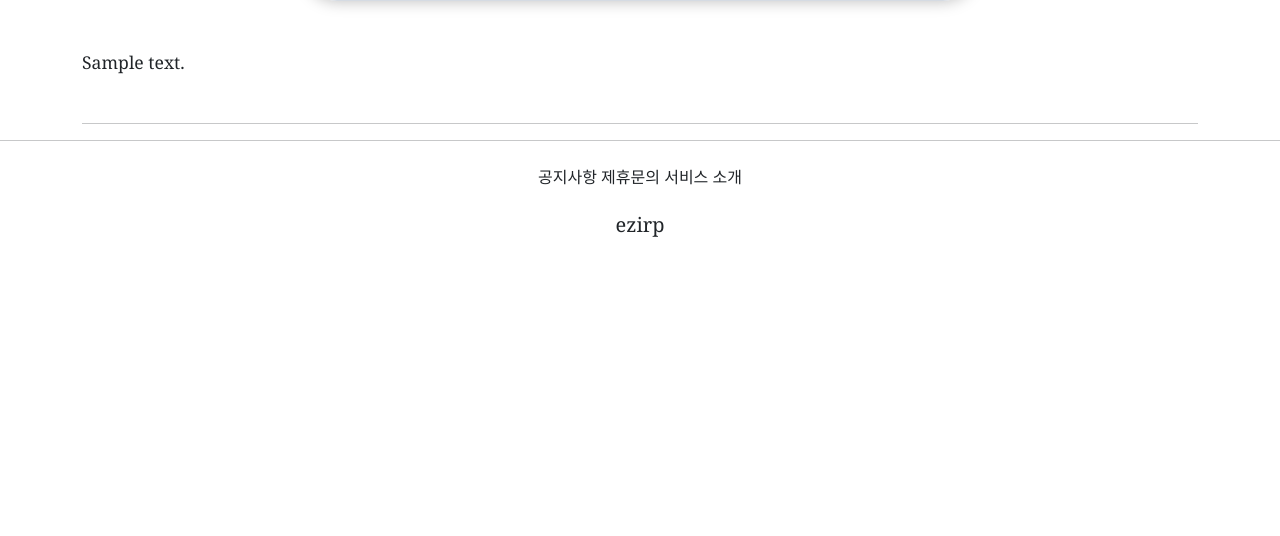
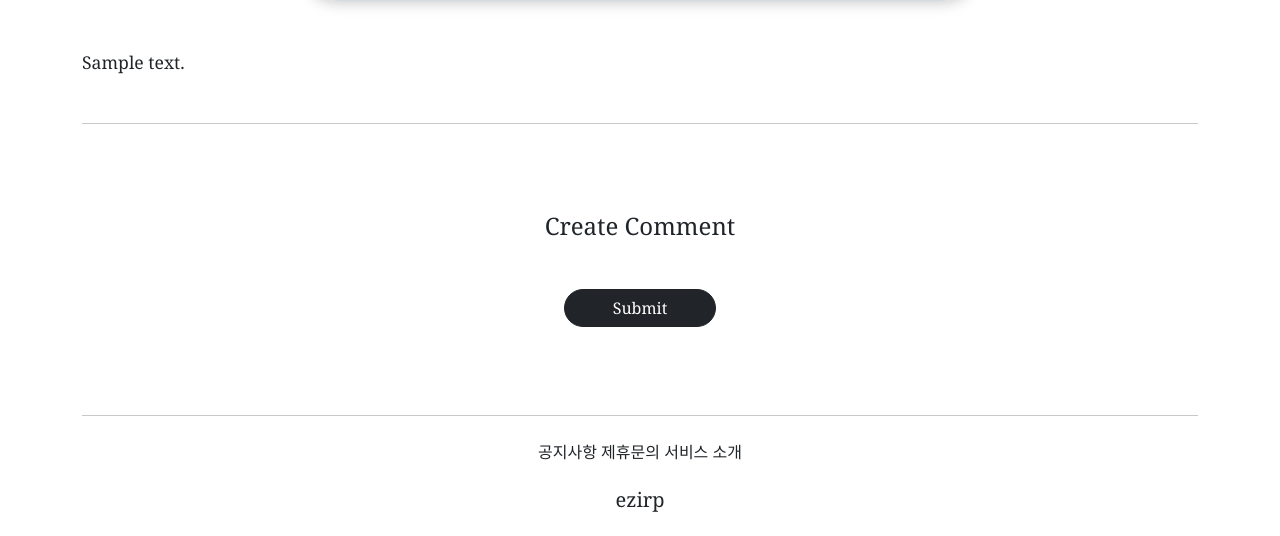
Before and after one commit to yeonsangKim/django_2, a Django app: page /articles/detail/1 in a window 1280 px wide. Shown: the part 932-1468 px from the top of the page. Before the commit the page ends 1169 px from the top, so only its background shows below. Run offline with Django 3.2, Linux system fonts and the light colour scheme; tables that the repository leaves empty hold one stand-in row (values such as "Sample post"); grey boxes marked "Sample" are stand-in pictures; parts of the project's set-up code (start-up, migrations or seed data) failed here and were passed over; some libraries are stand-ins or nearby versions.

Commit message:
django practice

```diff
--- a/GJ_AI_SECOND/settings.py
+++ b/GJ_AI_SECOND/settings.py
@@ -54,7 +54,8 @@ INSTALLED_APPS = [
     'accountapp',
     'bootstrap4',
     'profileapp',
-    'articleapp'
+    'articleapp',
+    'commentapp'
 
 
 
--- a/GJ_AI_SECOND/urls.py
+++ b/GJ_AI_SECOND/urls.py
@@ -25,6 +25,6 @@ urlpatterns = [
     path('accounts/', include('accountapp.urls')),
     path('profiles/', include('profileapp.urls')),
     path('articles/', include('articleapp.urls')),
-    path('comment/', include('commentapp.urls'))
+    path('comments/', include('commentapp.urls'))
 
 ] + static(settings.MEDIA_URL, document_root=settings.MEDIA_ROOT)
--- a/articleapp/templates/articleapp/detail.html
+++ b/articleapp/templates/articleapp/detail.html
@@ -37,9 +37,11 @@
 
         <hr>
 
-        <div>
+        <div class="text-center my-4">
             {#      댓글 내용, 댓글 작성창      #}
+
+            {% include 'commentapp/create.html' %}
+
         </div>
-    </div>
 
 {% endblock %}
--- a/articleapp/views.py
+++ b/articleapp/views.py
@@ -5,10 +5,13 @@ from django.shortcuts import render
 from django.urls import reverse_lazy
 from django.utils.decorators import method_decorator
 from django.views.generic import CreateView, DetailView, UpdateView, DeleteView, ListView
+from django.views.generic.edit import FormMixin
 
 from articleapp.decorators import article_ownership_required
 from articleapp.forms import ArticleCreationForm
 from articleapp.models import Article
+from commentapp.forms import CommentCreationForm
+
 
 @method_decorator(login_required, 'get')
 @method_decorator(login_required, 'post')
@@ -44,11 +47,11 @@ class ArticleUpdateView(UpdateView):
         return reverse('articleapp:detail', kwargs={'pk': self.object.pk})
 @method_decorator(article_ownership_required, 'get')
 @method_decorator(article_ownership_required, 'post')
-class ArticleDeleteView(DeleteView):
+class ArticleDetailView(DetailView, FormMixin):
     model = Article
+    form_class = CommentCreationForm
     context_object_name = 'target_article'
-    success_url = reverse_lazy('articleapp:list')
-    template_name = 'articleapp/delete.html'
+    template_name = 'articleapp/detail.html'
 
 
 class ArticleListView(ListView):
--- /dev/null
+++ b/commentapp/templates/commentapp/create.html
@@ -0,0 +1,21 @@
+
+{% load bootstrap4 %}
+
+
+
+
+    <div class="text-center mw-500 m-auto">
+        <div class="m-5">
+            <h4>Create Comment</h4>
+        </div>
+        <div>
+            <form action="{% url 'commentapp:create' %}" method="post">
+                {% csrf_token %}
+                {% bootstrap_form form %}
+                <div class="m-5">
+                    <input type="submit"
+                       class="btn btn-dark rounded-pill px-5">
+                </div>
+            </form>
+        </div>
+    </div>
--- a/commentapp/urls.py
+++ b/commentapp/urls.py
@@ -1,6 +1,10 @@
+from django.urls import path
+
+from commentapp.views import CommentCreateView
+
+app_name='commentapp'
 
 
-urlpatterns=[
-
-
+urlpatterns = [
+    path('create/', CommentCreateView.as_view(), name='create'),
 ]
```
Also changed, not shown: commentapp/forms.py (added, +9 -0 lines), commentapp/models.py (+13 -0 lines), commentapp/views.py (+14 -0 lines), commentapp/migrations/0001_initial.py (added).
